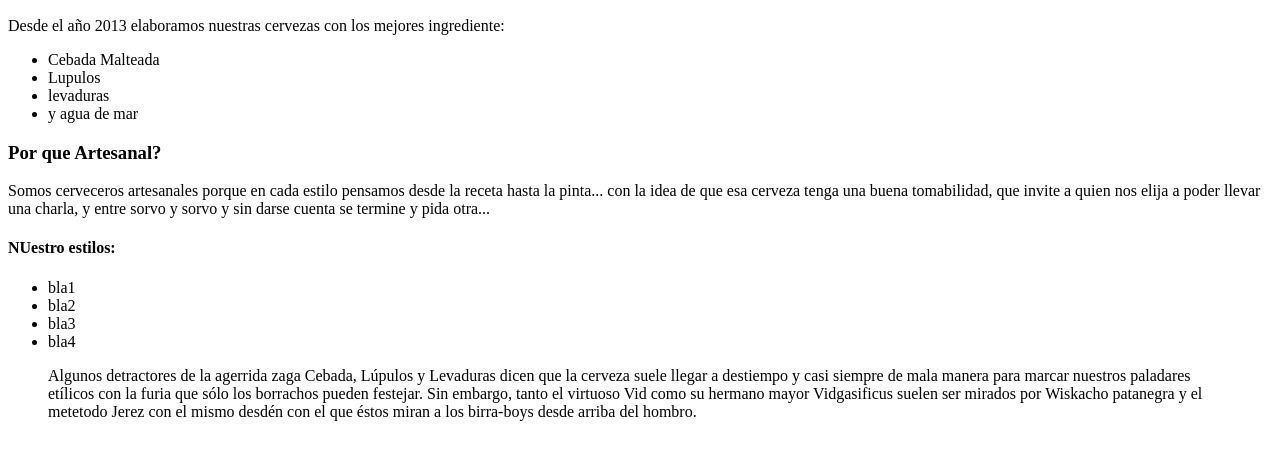
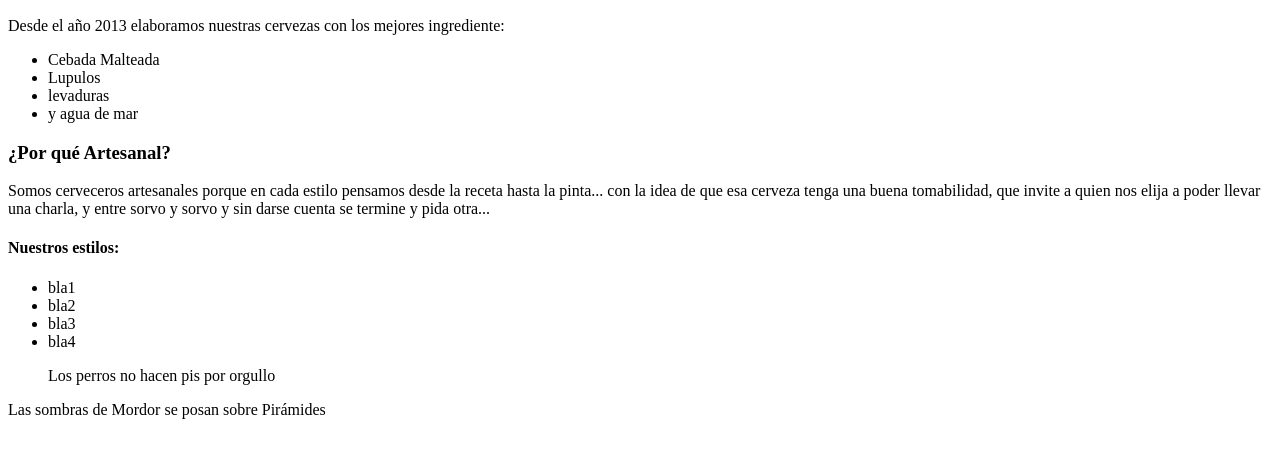
Before and after one commit to Guanacocerveceriartesanal/guanacoweb, a plain HTML site: page index.html in a window 1280 px wide. Shown: the part 110-570 px from the top of the page. Drawn offline with Linux system fonts and the light colour scheme.

Commit message:
El señor Vela modificó todo, para mal

```diff
--- a/index.html
+++ b/index.html
@@ -13,15 +13,16 @@
 		<li>levaduras</li>
 		<li>y agua de mar</li>
 	</ul>
-	<h3>Por que Artesanal?</h3>
+	<h3>¿Por qué Artesanal?</h3>
 	<p>Somos cerveceros artesanales porque en cada estilo pensamos desde la receta hasta la pinta... con la idea de que esa cerveza tenga una buena tomabilidad, que invite a quien nos elija a poder llevar una charla, y entre sorvo y sorvo y sin darse cuenta se termine y pida otra...</p>
-	<h4>NUestro estilos:</h4>
+	<h4>Nuestros estilos:</h4>
 	<ul>
 		<li>bla1</li>
 		<li>bla2</li>
 		<li>bla3</li>
 		<li>bla4</li>
 	</ul>
-	<blockquote>Algunos detractores de la agerrida zaga Cebada, Lúpulos y Levaduras dicen que la cerveza suele llegar a destiempo y casi siempre de mala manera para marcar nuestros paladares etílicos con la furia que sólo los borrachos pueden festejar. Sin embargo, tanto el virtuoso Vid como su hermano mayor Vidgasificus suelen ser mirados por Wiskacho patanegra y el metetodo Jerez con el mismo desdén con el que éstos miran a los birra-boys desde arriba del hombro.</blockquote>
+	<blockquote>Los perros no hacen pis por orgullo</blockquote>
+	<shadow>Las sombras de Mordor se posan sobre Pirámides</shadow>
 </body>
 </html>
```
